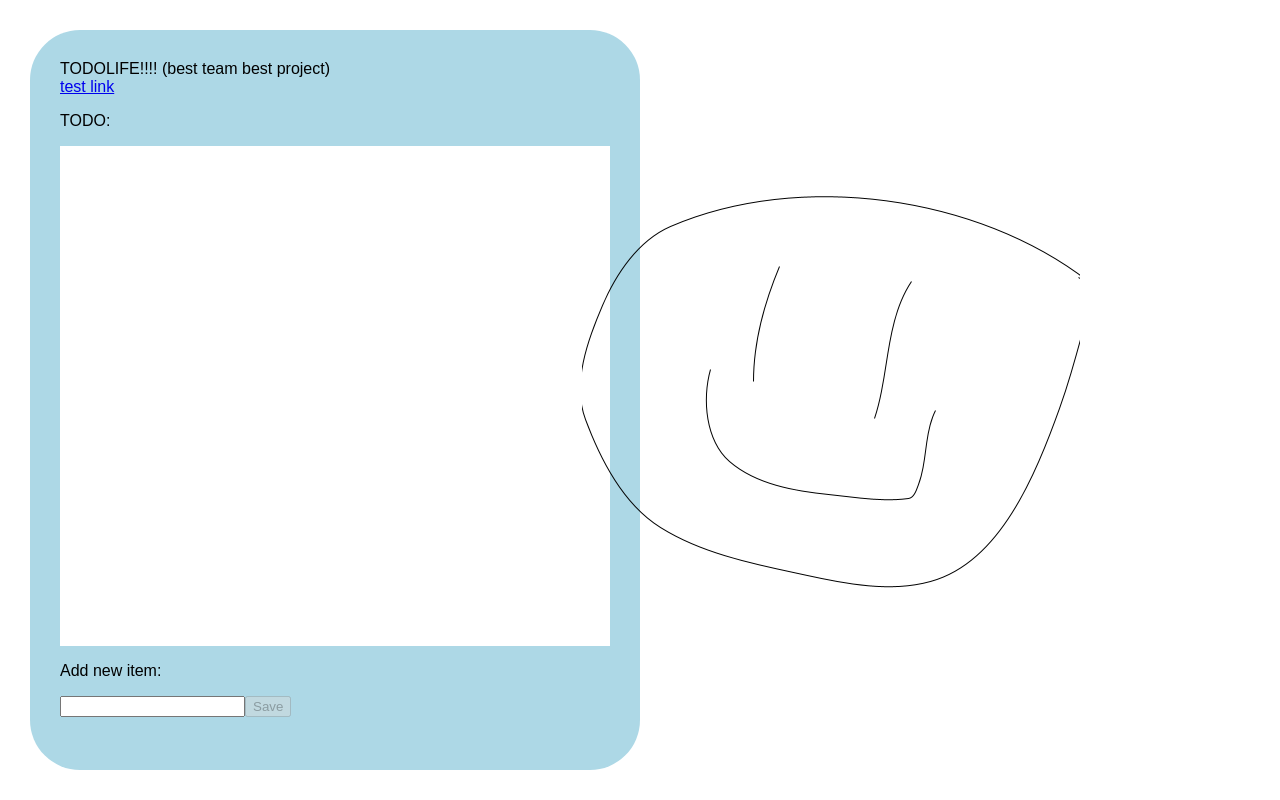
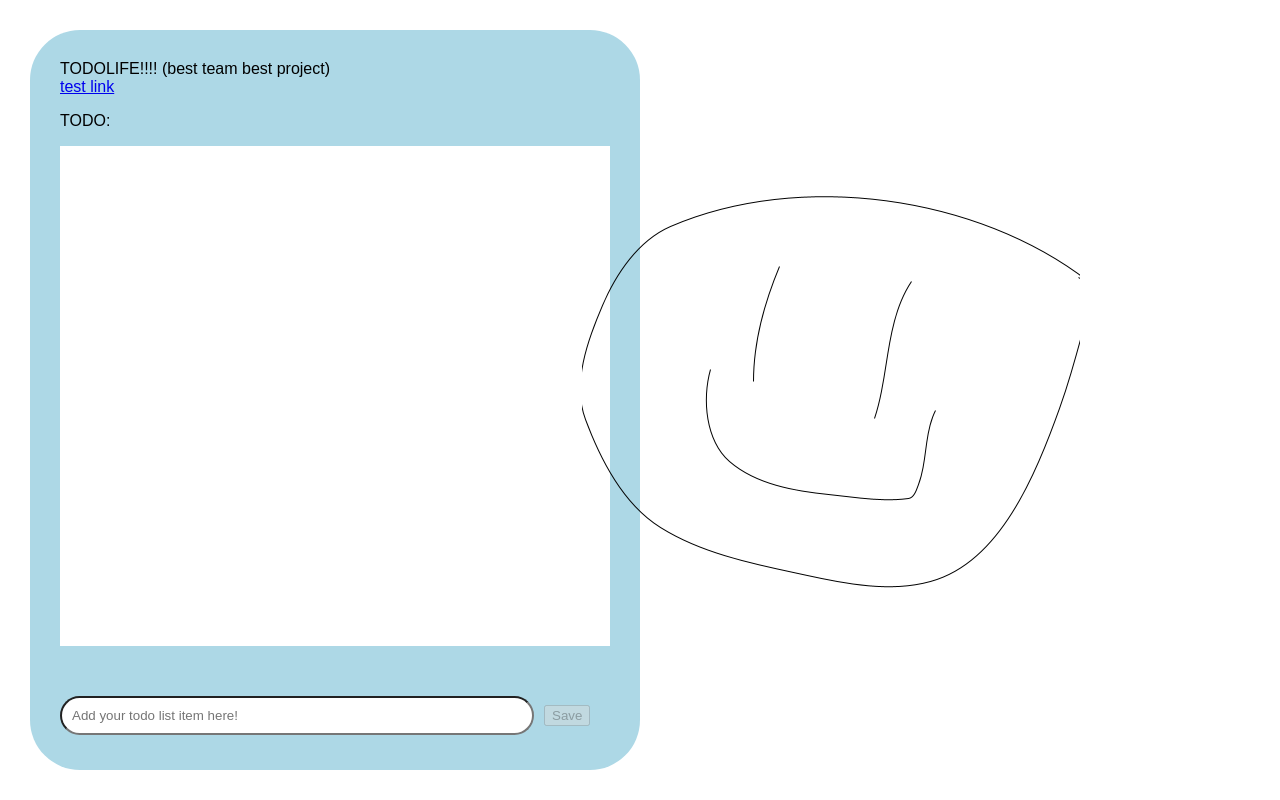
Before and after one commit to ckouu/todolife, a Next.js app: page / in a window 1280 px wide. Built offline with nearby package versions, Linux system fonts and the light colour scheme.

Commit message:
updated styling & linked enter key to save button

```diff
--- a/app/globals.css
+++ b/app/globals.css
@@ -6,6 +6,17 @@ div {
   position: fixed;
   justify-content: center;
   align-items: center;
+}
+
+ul {
+  list-style-type: none;
+}
+
+input {
+  width: 450px;
+  padding: 10px;
+  margin-right: 10px;
+  border-radius: 50px;
 }
 
 .todo {
@@ -25,11 +36,19 @@ div {
   background-color: white;
 }
 
-.add{
+.add {
   position: relative;
+  margin-top: 50px;
 }
 
-.guy{
+.guy {
   bottom: 150px;
   right: 200px;
 }
+
+.check {
+  border-radius: 50%;
+  height: 20px;
+  width: 20px;
+  margin-right: 10px;
+}
--- a/app/page.tsx
+++ b/app/page.tsx
@@ -10,12 +10,14 @@ export default function Page() {
   const [list, setList] = useState<string[]>([]);
   const [input, setInput] = useState("");
   const [guy, setGuy] = useState(lilGuy.src);
+
   const handleSave = () => {
     setGuy(lilGuySmile.src);
     setTimeout(() => setGuy(lilGuy.src), 1000);
     setList([...list, input]);
     setInput("");
   };
+
   const handleComplete = (completedItem: string) => {
     const newList: string[] = [];
     for (const item of list) {
@@ -28,6 +30,15 @@ export default function Page() {
     setList(newList);
   };
 
+  const inputEl = document.querySelector("input") as HTMLInputElement | null;
+  const btnEl = document.querySelector("saveButton") as HTMLButtonElement | null;
+
+  inputEl?.addEventListener("keypress", (e: KeyboardEvent) => {
+    if (e.key === "Enter") {
+      btnEl?.click();
+    }
+  });
+
   return (
     <div className="todo">
       <header>TODOLIFE!!!! (best team best project)</header>
@@ -38,19 +49,21 @@ export default function Page() {
 
         <ul>
           {list.map((item) => (
-            <li key={item}>{item} <button onClick={() => handleComplete(item)}>Complete</button></li>
+            <li key={item}>
+              <button className="check" onClick={() => handleComplete(item)}></button> {item}
+            </li>
           ))}
         </ul>
       </div>
 
       <div className="add">
-        <p>Add new item: </p>
         <input
           type="text"
           value={input}
           onChange={(e) => setInput(e.target.value)}
+          placeholder="Add your todo list item here!"
         />
-        <button type="button" onClick={handleSave} disabled={input === ""}>Save</button>
+        <button id="saveButton" type="button" onClick={handleSave} disabled={input === ""}>Save</button>
       </div>
       <div className="guy">
         <img src={guy} alt="Image"></img>
```
